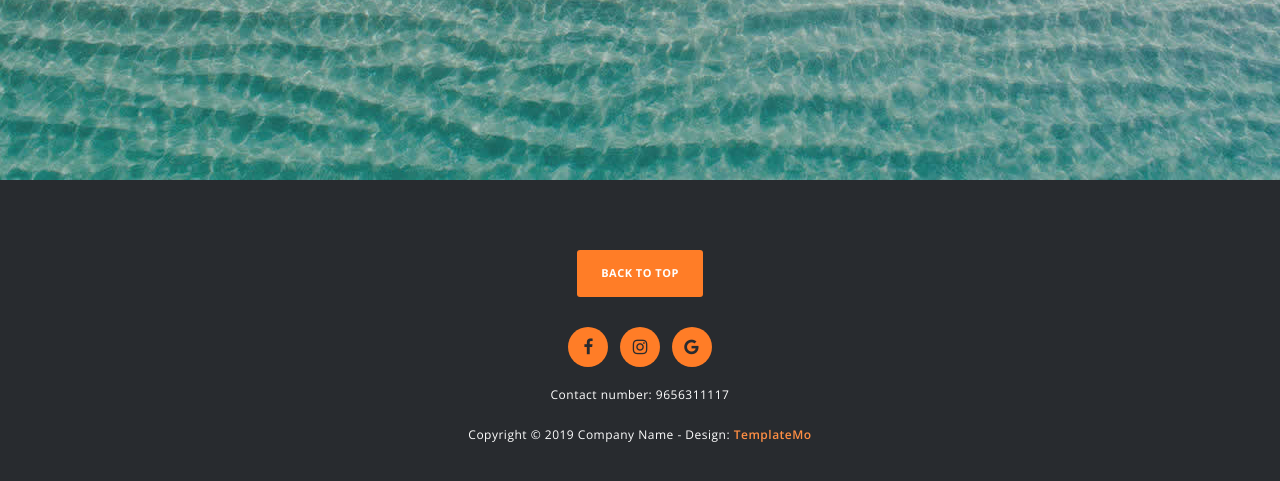
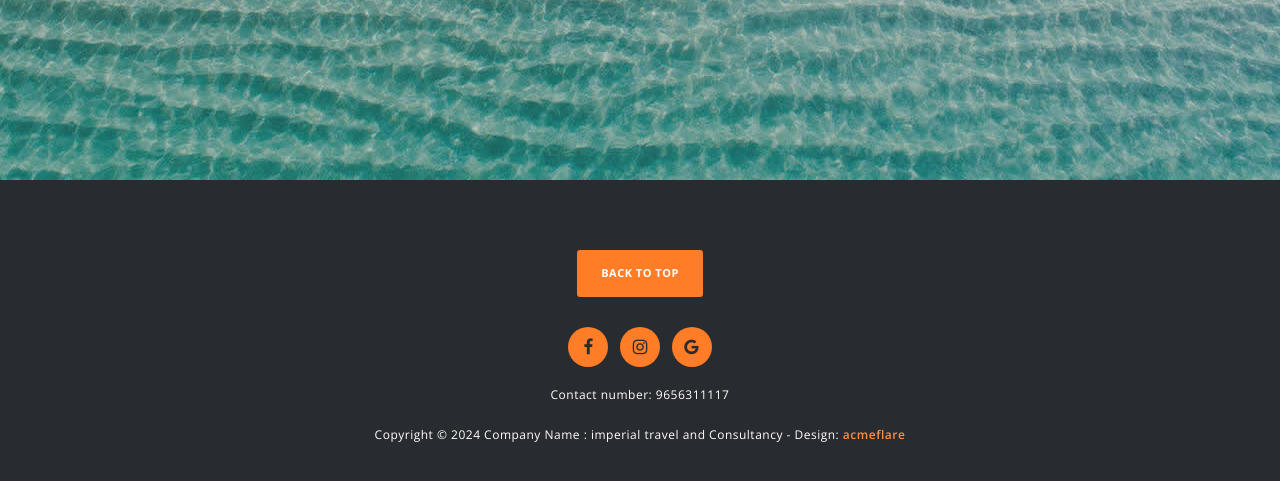
Before and after one commit to Acmeflaretec/imperial-travel-consultancy, a plain HTML site: page index.html in a window 1280 px wide. Shown: the part 4620-5101 px from the top of the page. Drawn offline with nearby package versions, Linux system fonts and the light colour scheme.

Commit message:
full compleated

```diff
--- a/index.html
+++ b/index.html
@@ -444,12 +444,12 @@
                     <ul>
                         <li><a href="https://m.facebook.com/imperialtravels.in"><i class="fa fa-facebook"></i></a></li>
                         <li><a href="https://www.instagram.com/it_c.in?igsh=bjBleWlyaXh5YXg="><i class="fa fa-instagram"></i></a></li>
-                        <li><a href="#"><i class="fa fa-google"></i></a></li>
+                        <li><a href="https://imperial-travel.netlify.app/"><i class="fa fa-google"></i></a></li>
                     </ul>
                     <p>Contact number: 9656311117</p>
-                    <p>Copyright &copy; 2019 Company Name
+                    <p>Copyright &copy; 2024 Company Name : imperial travel and Consultancy
 
-                        - Design: <a rel="nofollow noopener" href="https://templatemo.com"><em>TemplateMo</em></a></p>
+                        - Design: <a rel="nofollow noopener" href="https://www.acmeflare.in/"><em>acmeflare</em></a></p>
                 </div>
             </div>
         </div>
```
